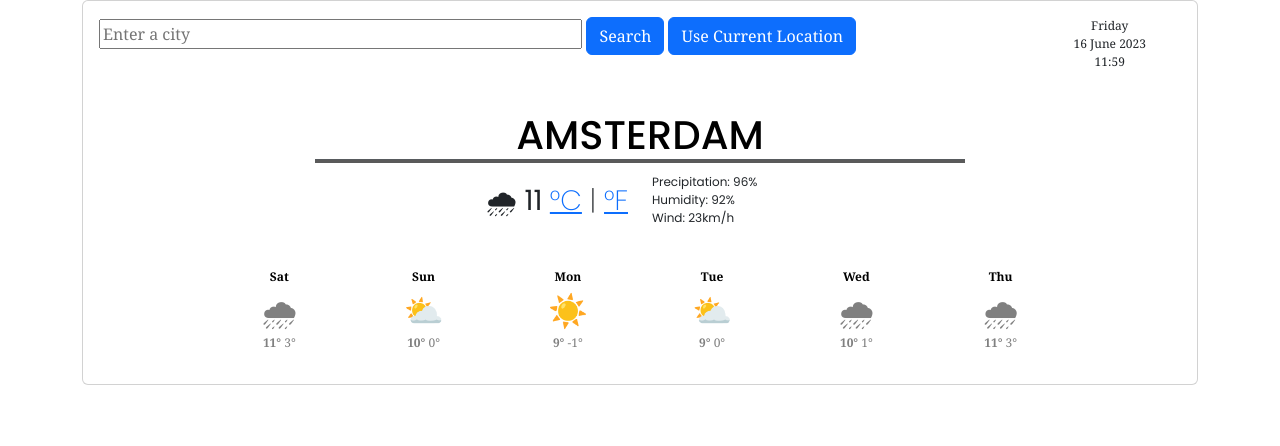
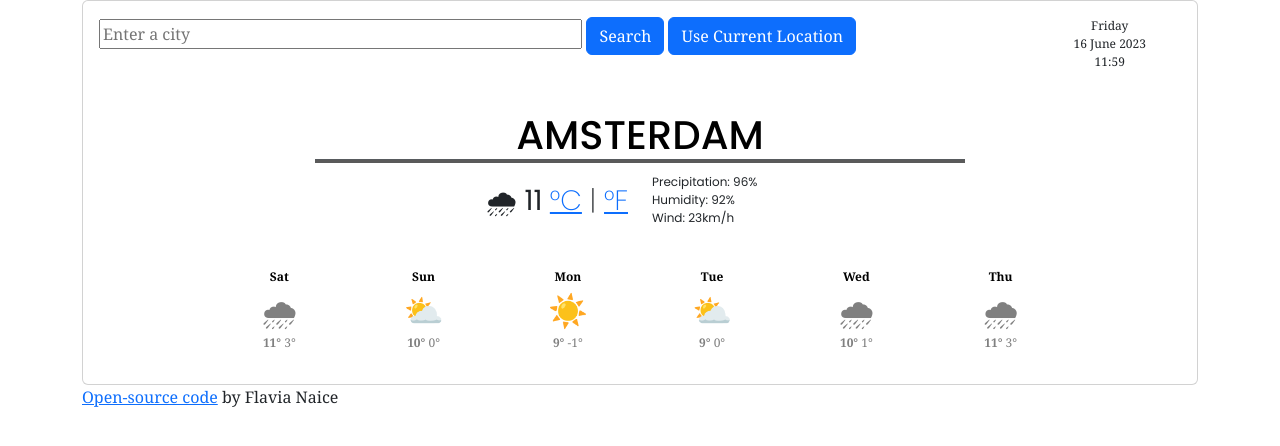
Before and after one commit to fnaice/weather-project-app, a plain HTML site: page index.html in a window 1280 px wide. Drawn offline with nearby package versions, Linux system fonts and the light colour scheme.

Commit message:
Add footer with link to GitHub

```diff
--- a/index.html
+++ b/index.html
@@ -152,7 +152,14 @@
           </div>
         </div>
       </div>
+      <footer>
+        <a href="https://github.com/fnaice/weather-project-app" target="_blank"
+          >Open-source code</a
+        >
+        by Flavia Naice
+      </footer>
     </div>
+
     <script src="source/searchEngine.js"></script>
   </body>
 </html>
```
Also changed, not shown: source/styles.css (line endings or trailing spaces), 1 other file.
